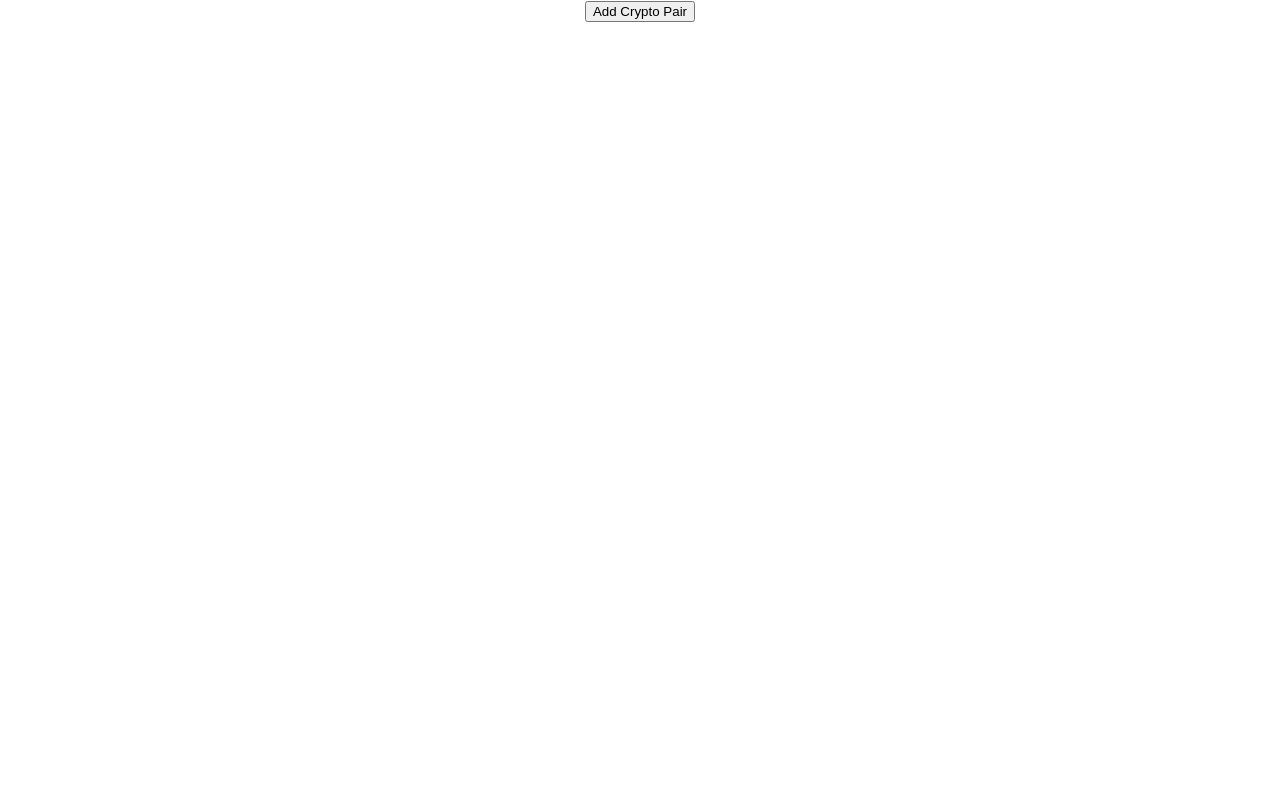
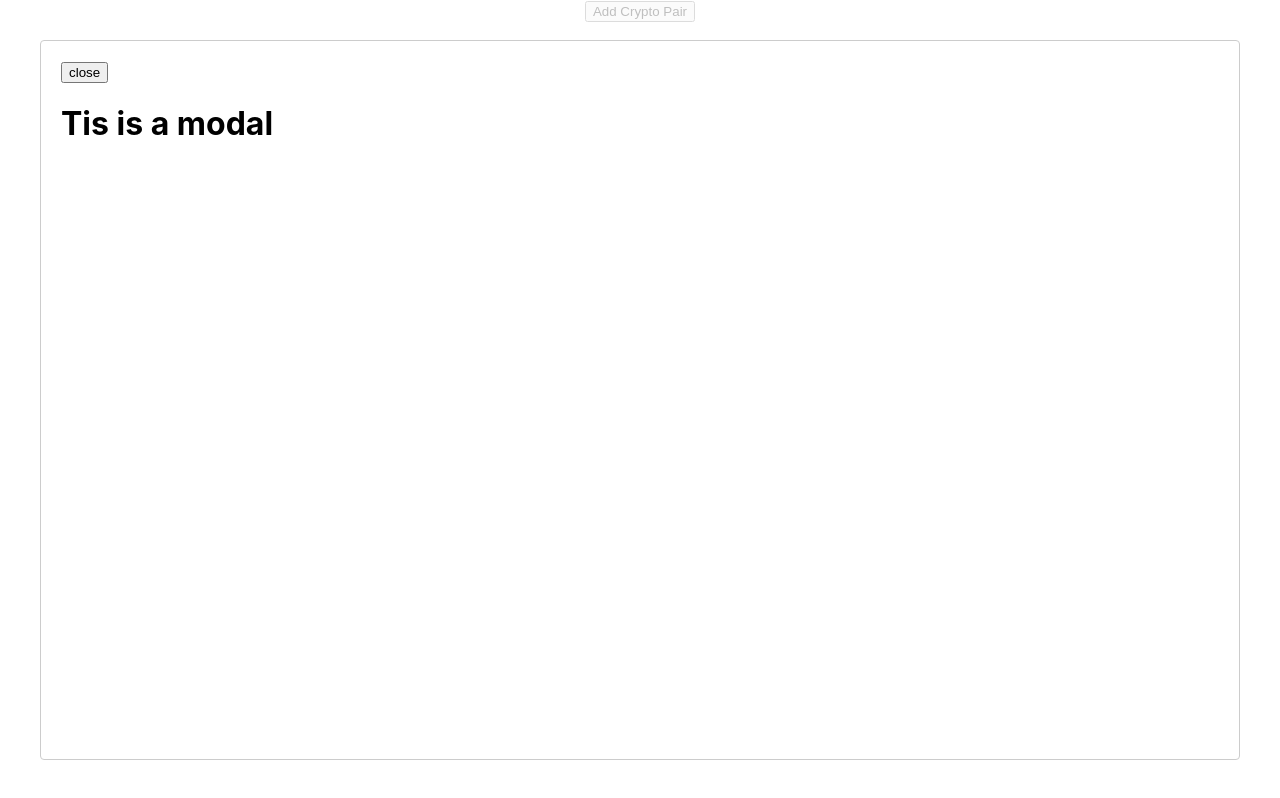
Before and after one commit to EddWills95/jc-crypto, a React (Create React App) app: page / in a window 1280 px wide. Both pictures are taken after a click on the button "Add Crypto Pair". Built offline with nearby package versions, Linux system fonts and the light colour scheme.

Commit message:
add basic modal for form

```diff
--- a/package.json
+++ b/package.json
@@ -8,6 +8,7 @@
     "node-sass": "^4.9.4",
     "react": "^16.6.0",
     "react-dom": "^16.6.0",
+    "react-modal": "^3.6.1",
     "react-scripts": "2.1.0"
   },
   "scripts": {
--- a/src/components/add-pair/AddPair.js
+++ b/src/components/add-pair/AddPair.js
@@ -1,16 +1,38 @@
 import React, { Component } from 'react';
+import Modal from 'react-modal';
 
 export default class AddPair extends Component {
 
-  addPairModal() {
-    console.log('should show modal of pairs');
-    // Prevent default
+  constructor(props) {
+    super(props);
+
+    this.state = {
+      modalIsOpen: false
+    }
+
+    this.openModal = this.openModal.bind(this);
+    this.closeModal = this.closeModal.bind(this);
+  }
+
+  openModal() {
+    this.setState({modalIsOpen: true});
+  }
+
+  closeModal() {
+    this.setState({modalIsOpen: false});
   }
 
   render() {
     return (
       <div className="add-pair-button">
-        <button onClick={this.addPairModal}>Add Crypto Pair</button>
+        <button onClick={this.openModal}>Add Crypto Pair</button>
+        <Modal isOpen={this.state.modalIsOpen}>
+          <div className="add-modal">
+            <button onClick={this.closeModal}>close</button>
+
+            <h1>Tis is a modal</h1>
+          </div>
+        </Modal>
       </div>
     )
   }
```
Also changed, not shown: 2 other files (tests, documents, lock files or other folders).
